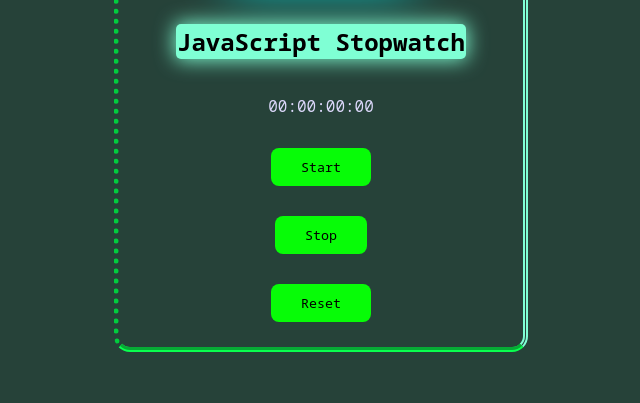
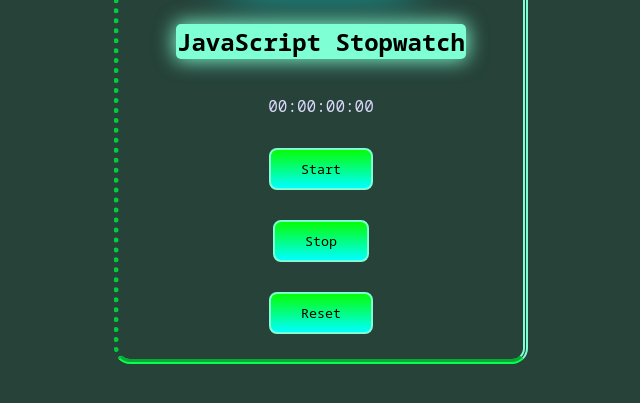
Before and after one commit to sailoroftheseas/Javascript_StopWatch_Full, a plain HTML site: page index.html in a window 1280 px wide. Shown: the part 305-708 px from the top of the page, without its empty margins (334-974 px from the left). Drawn offline with Linux system fonts and the light colour scheme.

Commit message:
small changes to button styling

```diff
--- a/style.css
+++ b/style.css
@@ -28,8 +28,9 @@ h2 {
 }
 
 button{
-  background-color: rgb(7, 252, 7);
-  border:none;
+  background-image: linear-gradient(180deg, rgb(7, 252, 7), aqua);
+  /* background-color: rgb(7, 252, 7); */
+  border: 2px solid aquamarine;
   border-radius:8px;
   text-decoration: none;
   padding: 10px 30px;
@@ -39,7 +40,7 @@ button{
 
 button:hover{
   background-color:rgb(0, 226, 0);;
-  color:#39ff75;
+  color:rgb(2, 227, 69);
   box-shadow: 4px 8px;
 }
 
```
